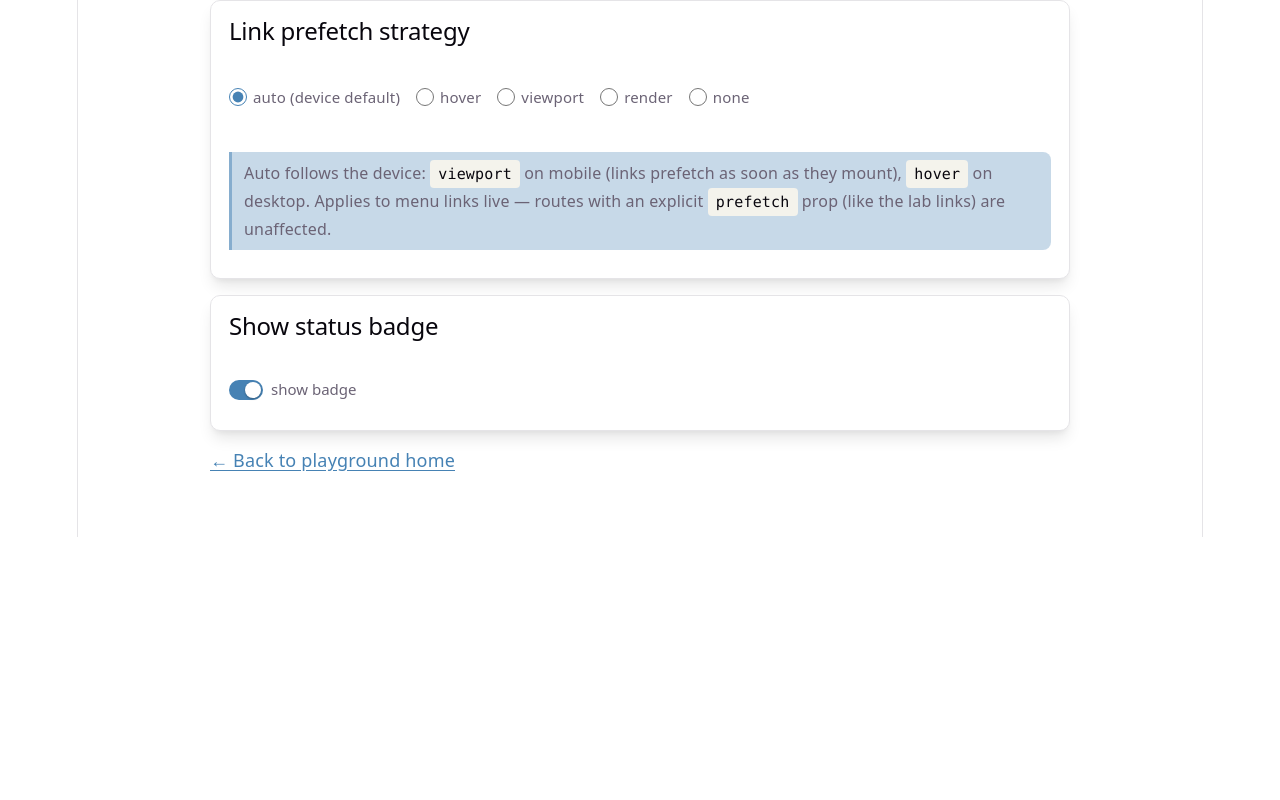
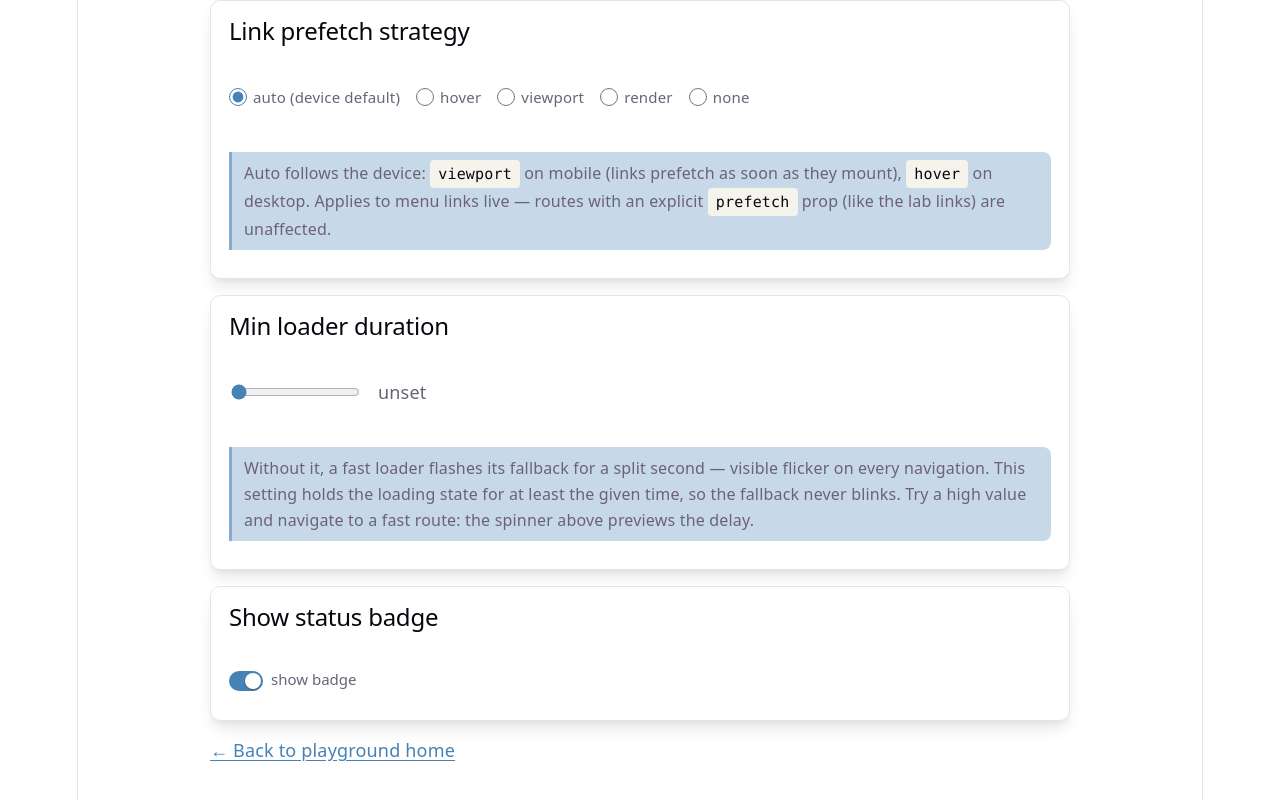
Before and after one commit to AndrewBubnov/clear-react-router, a React (Vite) app: page /playground/settings in a window 1280 px wide. Shown: the part 914-1714 px from the top of the page. Before the commit the page ends 1451 px from the top, so only its background shows below. Built offline with nearby package versions, Linux system fonts and the light colour scheme.

Commit message:
Add min loader duration setting

```diff
--- a/src/App.tsx
+++ b/src/App.tsx
@@ -6,7 +6,7 @@ import { usePlaygroundSettings } from './playground/usePlaygroundSettings';
 import './playground/playground.css';
 
 const Shell = () => {
-	const { isAnimated, animationDuration, maxCacheSize, defaultPrefetch } = usePlaygroundSettings();
+	const { isAnimated, animationDuration, maxCacheSize, defaultPrefetch, minLoaderDuration } = usePlaygroundSettings();
 	return (
 		<div>
 			{/* Remount on strategy change: Link's viewport/render effects attach at mount time only. */}
@@ -17,6 +17,7 @@ const Shell = () => {
 				animationDuration={animationDuration}
 				maxCacheSize={maxCacheSize}
 				defaultPrefetch={defaultPrefetch === 'auto' ? undefined : defaultPrefetch}
+				defaultMinLoaderDuration={minLoaderDuration}
 			/>
 		</div>
 	);
--- a/src/playground/SettingsPage.tsx
+++ b/src/playground/SettingsPage.tsx
@@ -1,3 +1,4 @@
+import { useEffect, useRef, useState } from 'react';
 import { Link } from '../clear-router';
 import { usePlaygroundSettings } from './usePlaygroundSettings';
 import { Switch } from './Switch';
@@ -17,6 +18,24 @@ const PREFETCH_PRESETS: { value: PrefetchSetting; label: string }[] = [
 	{ value: 'none', label: 'none' },
 ];
 
+const SettingsLoader = ({ duration }: { duration: number | undefined }) => {
+	const [isLoading, setIsLoading] = useState(false);
+	const timeout = useRef<number | undefined>(undefined);
+	useEffect(() => {
+		window.clearTimeout(timeout.current);
+		// Timer side effect, intentionally not derived state: the spinner must restart on every change.
+		// eslint-disable-next-line react-hooks/set-state-in-effect
+		setIsLoading(true);
+		timeout.current = window.setTimeout(() => setIsLoading(false), duration);
+		return () => window.clearTimeout(timeout.current);
+	}, [duration]);
+	return isLoading ? (
+		<span className="loader" style={{ width: 24, height: 24, marginLeft: 50 }} />
+	) : (
+		<div style={{ width: 24, height: 24 }} />
+	);
+};
+
 const SettingsPage = () => {
 	const {
 		isAnimated,
@@ -29,6 +48,8 @@ const SettingsPage = () => {
 		setShowStatusBadge,
 		defaultPrefetch,
 		setDefaultPrefetch,
+		minLoaderDuration,
+		setMinLoaderDuration,
 	} = usePlaygroundSettings();
 
 	return (
@@ -58,6 +79,7 @@ const SettingsPage = () => {
 						max={2000}
 						step={50}
 						value={animationDuration ?? 500}
+						disabled={!isAnimated}
 						onChange={e => setAnimationDuration(Number(e.target.value))}
 						aria-label="Animation duration in milliseconds"
 					/>
@@ -108,6 +130,28 @@ const SettingsPage = () => {
 				</p>
 			</div>
 			<div className="pg-card pg-card-short">
+				<h2>Min loader duration</h2>
+				<div className="pg-row">
+					<input
+						type="range"
+						className="pg-range"
+						min={0}
+						max={2000}
+						step={50}
+						value={minLoaderDuration}
+						onChange={e => setMinLoaderDuration(Number(e.target.value))}
+						aria-label="Min loader duration in milliseconds"
+					/>
+					{`${minLoaderDuration ? minLoaderDuration : 'unset'}${minLoaderDuration ? 'ms' : ''}`}
+					<SettingsLoader duration={minLoaderDuration} />
+				</div>
+				<p className="pg-hint">
+					Without it, a fast loader flashes its fallback for a split second — visible flicker on every
+					navigation. This setting holds the loading state for at least the given time, so the fallback never
+					blinks. Try a high value and navigate to a fast route: the spinner above previews the delay.
+				</p>
+			</div>
+			<div className="pg-card pg-card-short">
 				<h2>Show status badge</h2>
 				<div className="pg-row">
 					<Switch checked={showStatusBadge} onCheckedChange={setShowStatusBadge}>
--- a/src/playground/settings-context.ts
+++ b/src/playground/settings-context.ts
@@ -7,6 +7,7 @@ export type SettingsContextValue = PlaygroundSettings & {
 	setMaxCacheSize(value: number): void;
 	setShowStatusBadge(value: boolean): void;
 	setDefaultPrefetch(value: PrefetchSetting): void;
+	setMinLoaderDuration(value: number | undefined): void;
 };
 
 export const SettingsContext = createContext<SettingsContextValue | null>(null);
--- a/src/playground/settings.tsx
+++ b/src/playground/settings.tsx
@@ -10,6 +10,7 @@ export type PlaygroundSettings = {
 	animationDuration: number | undefined;
 	maxCacheSize: number;
 	defaultPrefetch: PrefetchSetting;
+	minLoaderDuration: number | undefined;
 };
 
 export const PlaygroundSettingsProvider = ({ children }: { children: ReactNode }) => {
@@ -18,6 +19,7 @@ export const PlaygroundSettingsProvider = ({ children }: { children: ReactNode }
 	const [animationDuration, setAnimationDuration] = useState<number | undefined>(undefined);
 	const [maxCacheSize, setMaxCacheSize] = useState(3);
 	const [defaultPrefetch, setDefaultPrefetch] = useState<PrefetchSetting>('auto');
+	const [minLoaderDuration, setMinLoaderDuration] = useState<number | undefined>(0);
 	const value = useMemo(
 		() => ({
 			isAnimated,
@@ -30,8 +32,10 @@ export const PlaygroundSettingsProvider = ({ children }: { children: ReactNode }
 			setShowStatusBadge,
 			defaultPrefetch,
 			setDefaultPrefetch,
+			minLoaderDuration,
+			setMinLoaderDuration,
 		}),
-		[isAnimated, animationDuration, maxCacheSize, showStatusBadge, defaultPrefetch]
+		[isAnimated, animationDuration, maxCacheSize, showStatusBadge, defaultPrefetch, minLoaderDuration]
 	);
 	return <SettingsContext.Provider value={value}>{children}</SettingsContext.Provider>;
 };
```
